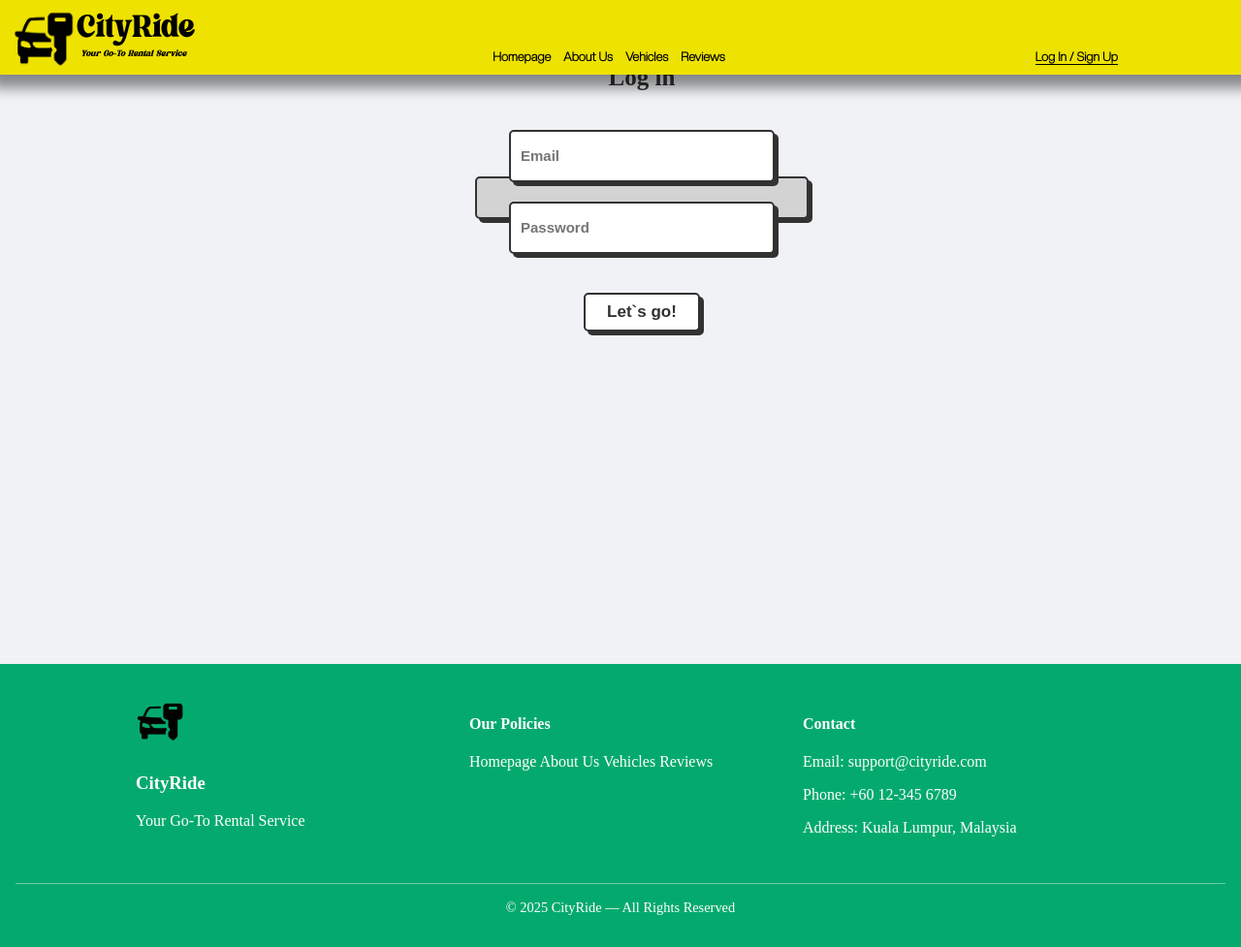
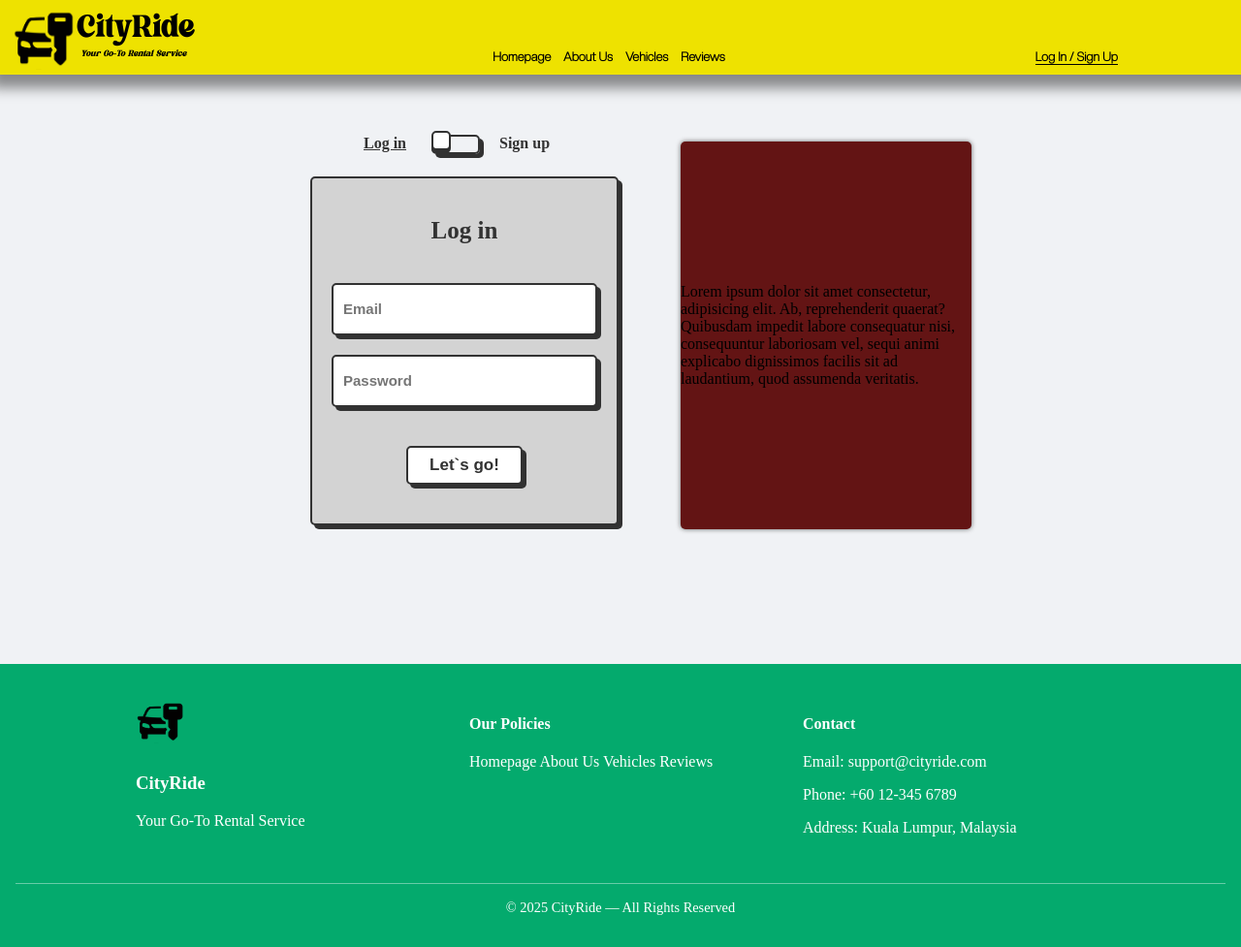
Before and after one commit to Dumba-coded/PHPMAMAHELPME, a PHP site: page /login.html in a window 1280 px wide. Shown: the whole page at 97% size. Run offline with PHP 8.4, Linux system fonts and the light colour scheme.

Commit message:
sdfghjkcfvghjk

```diff
--- a/login.css
+++ b/login.css
@@ -10,6 +10,39 @@
     align-items: center;
     background-color: #f0f2f5;
     margin-top: -10%; /* -10% */
+}
+
+.container {
+  display: flex;
+  flex-direction: row;
+  justify-content: center;
+  align-items: center;
+  height: 100%;
+}
+
+.sec1, .sec2 {
+  display: flex;
+  flex-direction: row;
+  justify-content: center;
+  align-items: center;
+  height: 100%;
+}
+
+.sec1 {
+  height: 100vh;
+  width: 30vw;
+}
+
+.sec2 {
+  margin-left: 2.5rem; /* 40px */
+  height: 25rem; /* 400px */
+  margin-bottom: 0.3rem; /* 5px */
+  width: 18.75rem; /* 300px */
+  background-color: #631414;
+  border-radius: 0.3125rem; /* 5px */
+  box-shadow: 0rem 0rem 0.3125rem 0rem #666; /* 0px 0px 5px 0px */
+
+  box-sizing: border-box;
 }
 
 .wrapper {
@@ -118,38 +151,28 @@
   text-align: center;
   transition: transform 0.8s;
   transform-style: preserve-3d;
-
 }
 
 .toggle:checked ~ .flip-card__inner {
   transform: rotateY(180deg);
 }
 
-
-
-.flip-card__front,
-.flip-card__back {
+.flip-card__front, .flip-card__back {
+  padding: 1.25rem; /* 20px */
   position: absolute;
-  top: 0;
-  left: 0;
-  width: 100%;
-  height: 100%;
-  padding: 1.25rem;
   display: flex;
   flex-direction: column;
   justify-content: center;
   background: lightgrey;
-  gap: 1.25rem;
-  border-radius: 0.3125rem;
-  border: 0.125rem solid var(--main-color);
-  box-shadow: 0.25rem 0.25rem var(--main-color);
+  gap: 1.25rem; /* 20px */
+  border-radius: 0.3125rem; /* 5px */
+  border: 0.125rem solid var(--main-color); /* 2px */
+  box-shadow: 0.25rem 0.25rem var(--main-color); /* 4px 4px */
   -webkit-backface-visibility: hidden;
   backface-visibility: hidden;
 }
 
-
 .flip-card__back {
-  width: 100%;
   transform: rotateY(180deg);
 }
 
@@ -196,13 +219,6 @@
   cursor: pointer;
 }
 
-
-
-
-
-
-/* footer */
-
 .footer {
   background-color: #04aa6d;
   color: #fff;
--- a/login.html
+++ b/login.html
@@ -25,15 +25,19 @@
     </div>
 <div class="con">
     <!-- From Uiverse.io by andrew-demchenk0 -->
+<div class="container">
+    <div class="sec1">
 <div class="wrapper">
         <div class="card-switch">
             <label class="switch">
                <input type="checkbox" class="toggle">
                <span class="slider"></span>
                <span class="card-side"></span>
+
                <div class="flip-card__inner">
                   <div class="flip-card__front">
                      <div class="title">Log in</div>
+
                      <form class="flip-card__form" action="">
                         <input class="flip-card__input" name="email" placeholder="Email" type="email">
                         <input class="flip-card__input" name="password" placeholder="Password" type="password">
@@ -53,6 +57,11 @@
             </label>
         </div>
    </div>
+   </div>
+   <div class="sec2">
+Lorem ipsum dolor sit amet consectetur, adipisicing elit. Ab, reprehenderit quaerat? Quibusdam impedit labore consequatur nisi, consequuntur laboriosam vel, sequi animi explicabo dignissimos facilis sit ad laudantium, quod assumenda veritatis.
+</div>
+</div>
     </div>
 
 
```
